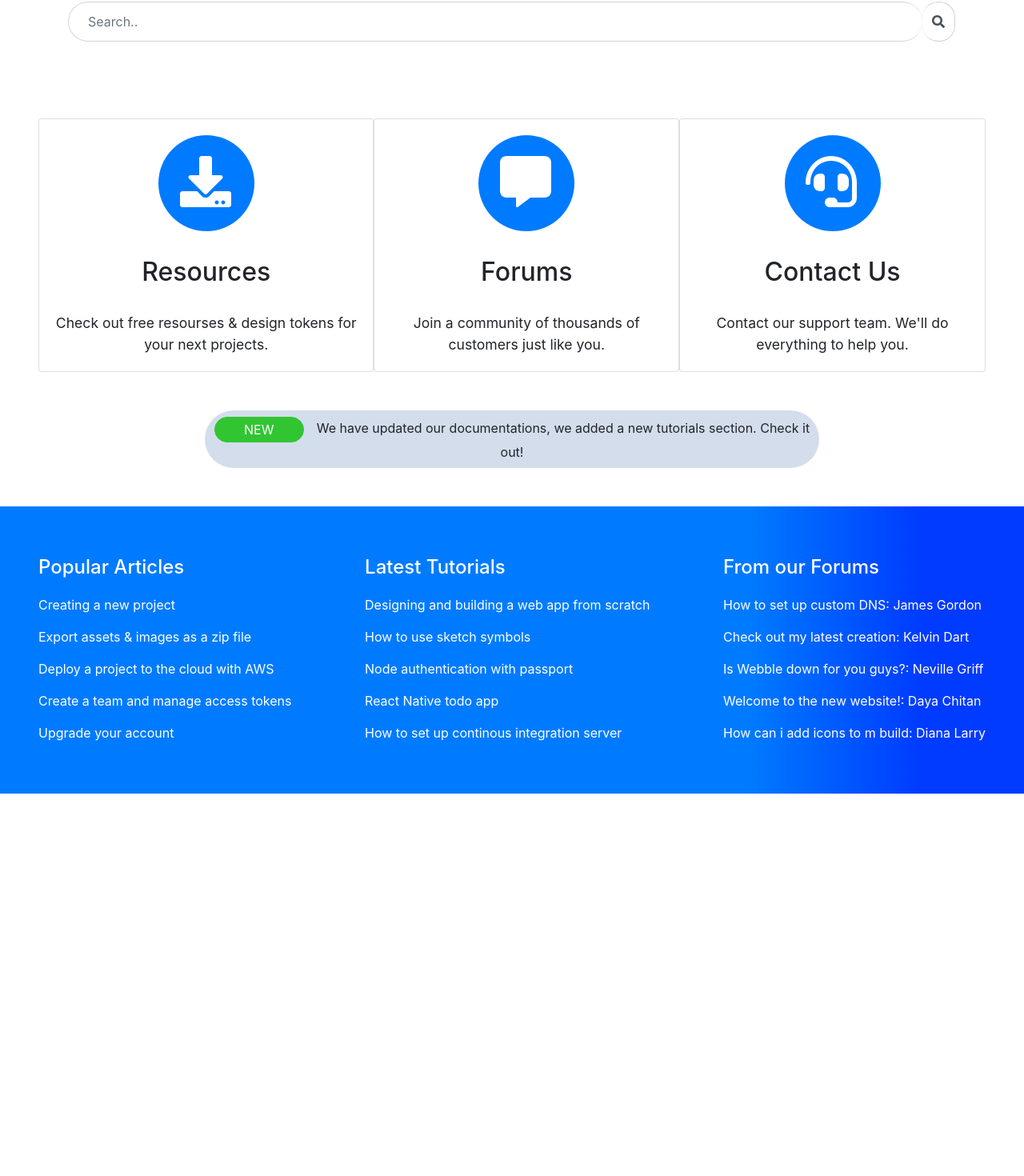
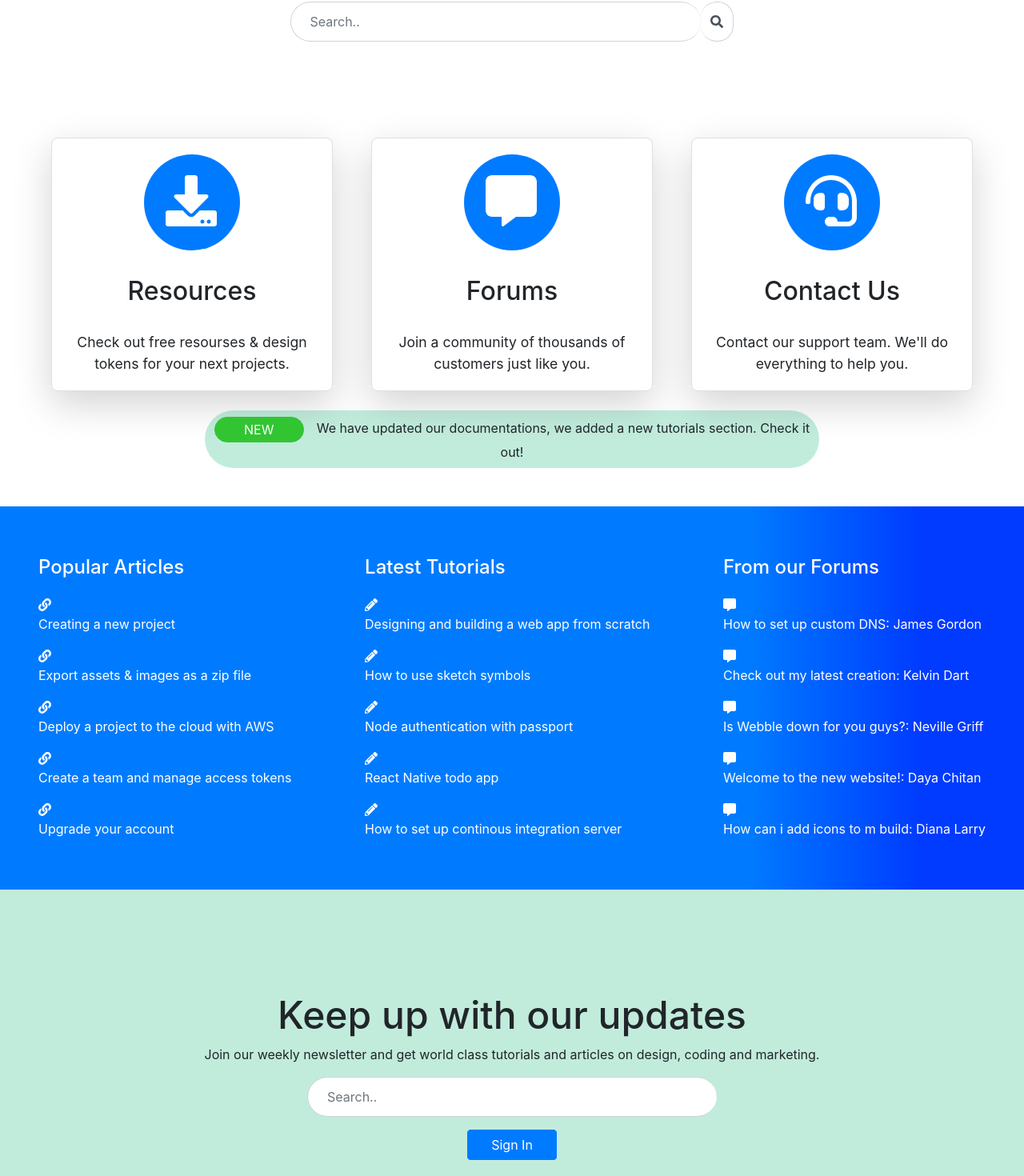
Before and after one commit to MichaelGee/webbly, a React (Create React App) app: page / in a window 1280 px wide. Shown: the part 344-1814 px from the top of the page at 80% size. Before the commit the page ends 1336 px from the top, so only its background shows below. Built offline with nearby package versions, Linux system fonts and the light colour scheme.

Commit message:
section 3 done

```diff
--- a/src/App.css
+++ b/src/App.css
@@ -20,12 +20,18 @@ span{
 Button{
   width: 7rem !important;
 }
+
+/* Section 1 */
  .section1{
    justify-content: center;
    text-align: center;
    padding: 5rem 0 5rem 0;
  }
 
+ .search-bar{
+   width: 50%;
+   margin: 0 auto;
+ }
 .input-group-text{
   background: white !important;
 }
@@ -51,29 +57,18 @@ input.search.form-control{
 
 }
 
-.card_container{
+/* Cards */
+ .first_card, .second_card, .third_card{
+  width: 22rem;
+  margin: 3vmin;
   display: flex;
-  align-content: center;
-  padding-left: 3rem;
-  padding-right: 3rem;
-  margin-bottom: 3rem;
-  justify-content: space-between;
-}
-.first_card, .second_card, .third_card{
-  justify-content: space-between;
-  /* margin:  0 1.5rem; */
 
 }
-.section2{
-  display: flex;
-  justify-content: space-between;
-  height: auto;
-  margin-top: 3rem;
-  padding: 3rem;
-  background: rgb(0,123,255);
-  background: linear-gradient(90deg, rgba(0,123,255,1) 73%, rgba(0,59,255,1) 90%);
-  color: white;
+
+.card, .first_card, .second_card, .third_card{
+  border-radius: 8px !important;
 }
+
 .icon{
   font-size: 4rem;
   color: white;
@@ -90,7 +85,7 @@ input.search.form-control{
   border-radius: 50%;
 }
 
-.card_title{
+ .card_title{
   margin-top: 2rem;
   font-size: 2rem !important;
 }
@@ -108,7 +103,7 @@ input.search.form-control{
 .notify_main{
   border-radius: 40px !important;
   padding: 8px !important;
-  background: rgb(211, 221, 236) !important;
+  background: rgb(193, 236, 220) !important;
 }
 .notify_button{
   background: rgb(50, 197, 50) !important;
@@ -120,9 +115,41 @@ input.search.form-control{
 .card_body{
   text-align: center;
 }
+
+
+/* Section 2 */
+.section2{
+  display: flex;
+  justify-content: space-between;
+  height: auto;
+  margin-top: 3rem;
+  padding: 3rem;
+  background: rgb(0,123,255);
+  background: linear-gradient(90deg, rgba(0,123,255,1) 73%, rgba(0,59,255,1) 90%);
+  color: white;
+}
+
+/* Contact */
+
+.section3{
+  align-content: center;
+  text-align: center;
+  justify-content: center;
+  padding: 8rem;
+  background: rgb(193, 236, 220) !important;
+}
+.email{
+  width: 50%;
+  margin: 0 auto;
+}
+.email-btn{
+  display: inline;
+}
+
+/* Media Queries */
 @media (max-width: 990px){
   .card_container{
-    flex-direction: column;
+     flex-direction: column;
   }
   .section2{
     flex-direction: column;
--- a/src/components/cards.js
+++ b/src/components/cards.js
@@ -10,8 +10,9 @@ import { FontAwesomeIcon } from "@fortawesome/react-fontawesome";
 const Cards = () => {
   return (
     <div>
-      <div className='card_container'>
-        <div className='first_card'>
+      <div className='card_container '>
+        <div className='d-flex flex-row justify-content-center flex-wrap'>
+          <div className='first_card shadow-lg'>
             <Card>
               <Card.Body className='card_body'>
                 <div className='circle'>
@@ -19,12 +20,13 @@ const Cards = () => {
                 </div>
                 <Card.Title className='card_title'>Resources</Card.Title>
                 <Card.Text className='card_text'>
-                Check out free resourses & design tokens for your next projects.
+                  Check out free resourses & design tokens for your next
+                  projects.
                 </Card.Text>
               </Card.Body>
             </Card>
           </div>
-        <div className='second_card'>
+          <div className='second_card shadow-lg'>
             <Card>
               <Card.Body className='card_body'>
                 <div className='circle'>
@@ -37,7 +39,7 @@ const Cards = () => {
               </Card.Body>
             </Card>
           </div>
-        <div className='third_card'>
+          <div className='third_card shadow-lg'>
             <Card>
               <Card.Body className='card_body'>
                 <div className='circle'>
@@ -51,8 +53,9 @@ const Cards = () => {
             </Card>
           </div>
         </div>
-      <div>
-        <Card className='notify'>
+
+        {/* Notify */}
+        <div className='notify'>
           <Card.Body className='notify_main'>
             <Card.Text>
               <Button
@@ -66,7 +69,7 @@ const Cards = () => {
               section. Check it out!
             </Card.Text>
           </Card.Body>
-        </Card>
+        </div>
       </div>
     </div>
   );
--- /dev/null
+++ b/src/components/contact.js
@@ -0,0 +1,32 @@
+import React from "react";
+import { Form, Button, InputGroup } from "react-bootstrap";
+
+export default function Contact() {
+  return (
+    <div>
+      <section className='section3'>
+        <h2>Keep up with our updates</h2>
+        <p>
+          Join our weekly newsletter and get world class tutorials and articles
+          on design, coding and marketing.
+        </p>
+        <div className='email'>
+          <Form>
+            <Form.Group>
+              <InputGroup>
+                <Form.Control
+                  type='text'
+                  placeholder='Search..'
+                  className='search'
+                />
+              </InputGroup>
+            </Form.Group>
+          </Form>
+          <Button variant='primary' className='email-btn'>
+            Sign In
+          </Button>
+        </div>
+      </section>
+    </div>
+  );
+}
--- a/src/components/home.js
+++ b/src/components/home.js
@@ -1,7 +1,13 @@
 import React from "react";
 import Navi from "./navbar";
 import Cards from "./cards";
-import { faSearch } from "@fortawesome/free-solid-svg-icons";
+import Contact from "./contact";
+import {
+  faSearch,
+  faLink,
+  faPencilAlt,
+  faCommentAlt
+} from "@fortawesome/free-solid-svg-icons";
 import { FontAwesomeIcon } from "@fortawesome/react-fontawesome";
 import { Form, Col, InputGroup } from "react-bootstrap";
 
@@ -19,6 +25,7 @@ const Homepage = () => {
               product, quality and effectively!
             </h4>
             {/* Search Bar */}
+            <div className='search-bar'>
               <Form>
                 <Form.Group>
                   <InputGroup>
@@ -36,35 +43,52 @@ const Homepage = () => {
                 </Form.Group>
               </Form>
             </div>
+          </div>
         </section>
       </Col>
       <Cards />
       <section className='section2'>
         <article className='article_column1'>
           <h4 className='article_title1'>Popular Articles</h4>
+          <FontAwesomeIcon className='section-icon' icon={faLink} />
           <p>Creating a new project</p>
+          <FontAwesomeIcon className='section-icon' icon={faLink} />
           <p>Export assets & images as a zip file</p>
+          <FontAwesomeIcon className='section-icon' icon={faLink} />
           <p>Deploy a project to the cloud with AWS</p>
+          <FontAwesomeIcon className='section-icon' icon={faLink} />
           <p>Create a team and manage access tokens</p>
+          <FontAwesomeIcon className='section-icon' icon={faLink} />
           <p>Upgrade your account</p>
         </article>
         <article className='article_column2'>
           <h4 className='article_title2'>Latest Tutorials</h4>
+          <FontAwesomeIcon className='section-icon' icon={faPencilAlt} />
           <p>Designing and building a web app from scratch</p>
+          <FontAwesomeIcon className='section-icon' icon={faPencilAlt} />
           <p>How to use sketch symbols</p>
+          <FontAwesomeIcon className='section-icon' icon={faPencilAlt} />
           <p>Node authentication with passport</p>
+          <FontAwesomeIcon className='section-icon' icon={faPencilAlt} />
           <p>React Native todo app</p>
+          <FontAwesomeIcon className='section-icon' icon={faPencilAlt} />
           <p>How to set up continous integration server</p>
         </article>
         <article className='article_column3'>
           <h4 className='article_title3'>From our Forums</h4>
+          <FontAwesomeIcon className='section-icon' icon={faCommentAlt} />
           <p>How to set up custom DNS: James Gordon</p>
+          <FontAwesomeIcon className='section-icon' icon={faCommentAlt} />
           <p>Check out my latest creation: Kelvin Dart</p>
+          <FontAwesomeIcon className='section-icon' icon={faCommentAlt} />
           <p>Is Webble down for you guys?: Neville Griff</p>
+          <FontAwesomeIcon className='section-icon' icon={faCommentAlt} />
           <p>Welcome to the new website!: Daya Chitan</p>
+          <FontAwesomeIcon className='section-icon' icon={faCommentAlt} />
           <p>How can i add icons to m build: Diana Larry</p>
         </article>
       </section>
+      <Contact />
     </div>
   );
 };
```
Lines whose indentation alone changed are shown as unchanged.
